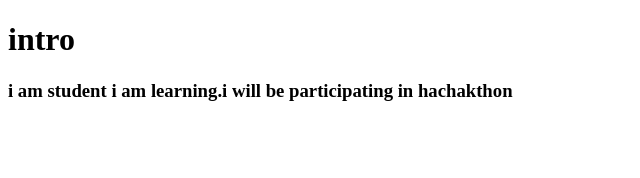
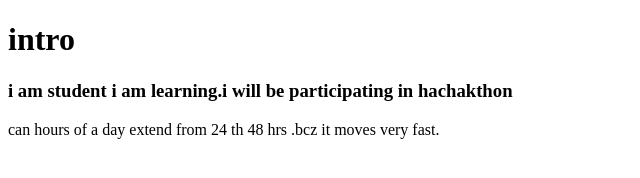
Before and after one commit to Praj78/justfun, a plain HTML site: page index.html in a window 1280 px wide. Shown: the whole page, without its empty margins (0-640 px from the left). Drawn offline with Linux system fonts and the light colour scheme.

Commit message:
docs:about time

```diff
--- a/index.html
+++ b/index.html
@@ -9,5 +9,6 @@
 <body>
     <h1>intro</h1>
     <h3>i am student i am learning.i will be participating in hachakthon</h3>
+<p>can hours of a day extend from 24 th 48 hrs .bcz it moves very fast.</p>
 </body>
 </html>
```
